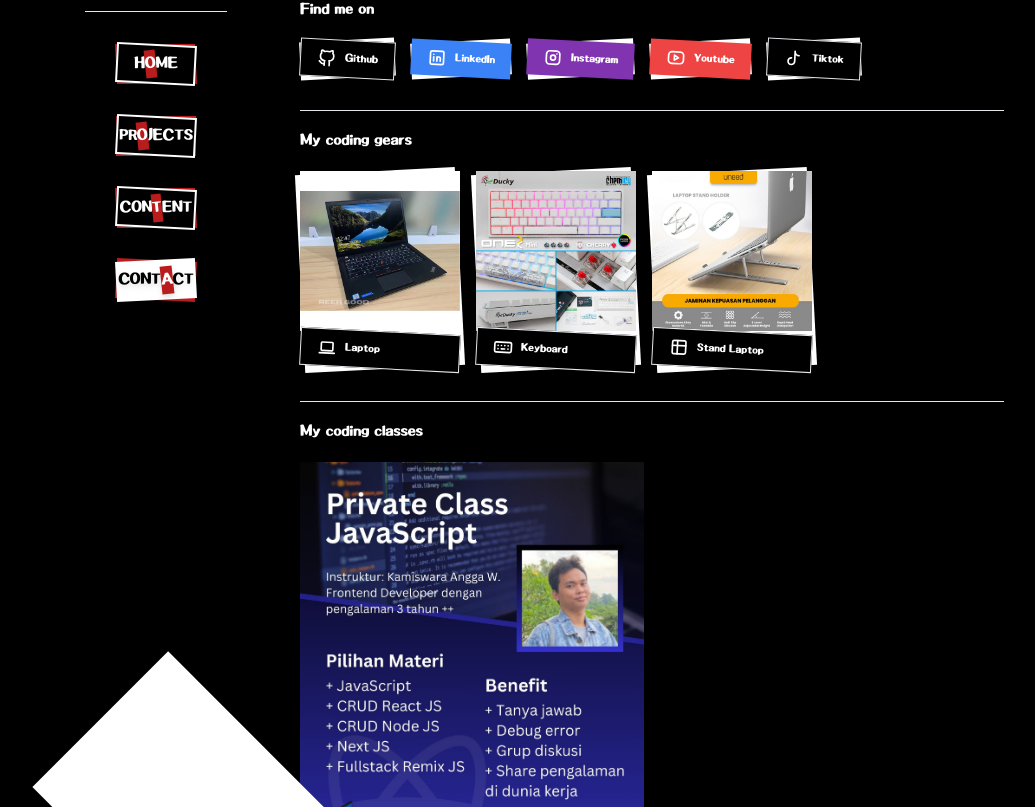
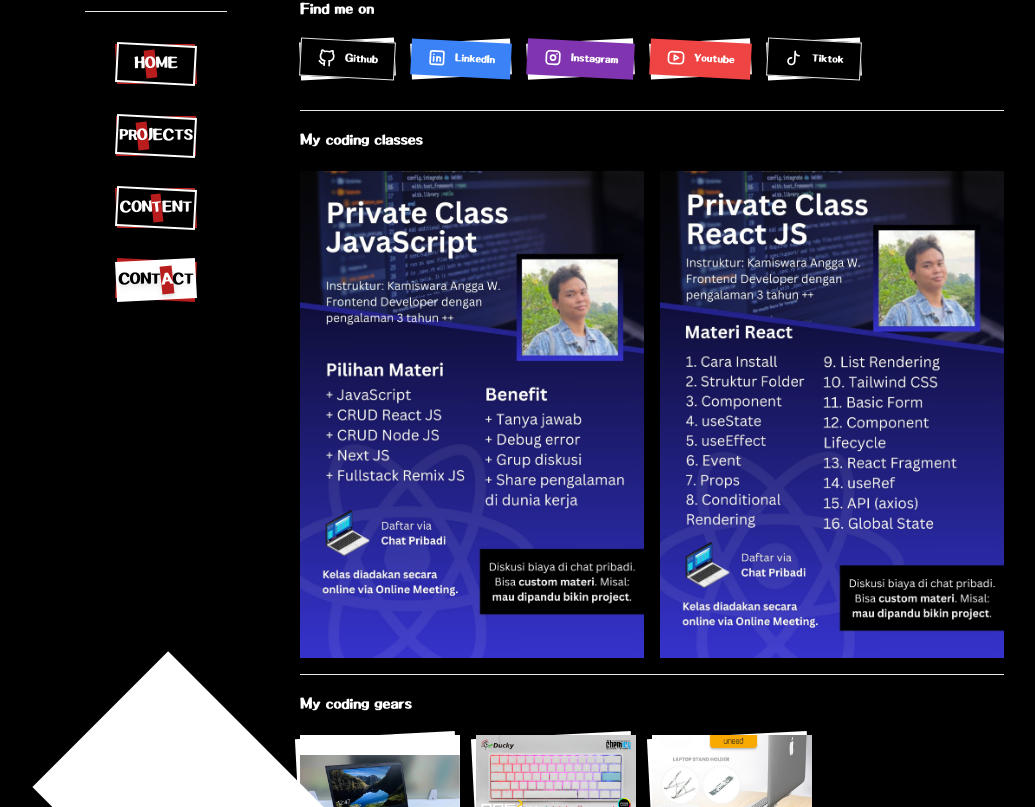
Before and after one commit to anggakswr/anggakswr.github.io, a React (Vite) app: page /#/contact in a window 1280 px wide. Shown: the part 233-1040 px from the top of the page, without its empty margins (116-1151 px from the left). Built offline with nearby package versions, Linux system fonts and the light colour scheme.

Commit message:
feat: react class poster

```diff
--- a/src/pages/Contact.tsx
+++ b/src/pages/Contact.tsx
@@ -34,19 +34,20 @@
 
       <hr className="my-4" />
 
+      <h2 className="text-xl mb-4">My coding classes</h2>
+
+      <div className="grid md:grid-cols-2 gap-4">
+        <img src="/img/contact/poster-kelas.jpg" alt="Poster Kelas" />
+        <img src="/img/contact/poster-kelas2.jpg" alt="Poster Kelas React" />
+      </div>
+
+      <hr className="my-4" />
+
       <h2 className="text-xl mb-4">My coding gears</h2>
 
       {gears.map((socmed) => (
         <SocmedLink key={socmed.text} socmed={socmed} />
       ))}
-
-      <hr className="my-4" />
-
-      <h2 className="text-xl mb-4">My coding classes</h2>
-
-      <div className="grid md:grid-cols-2 gap-4">
-        <img src="/img/contact/poster-kelas.jpg" alt="Poster Kelas" />
-      </div>
     </div>
   );
 };
```
Also changed, not shown: public/img/contact/poster-kelas2.jpg (added).
